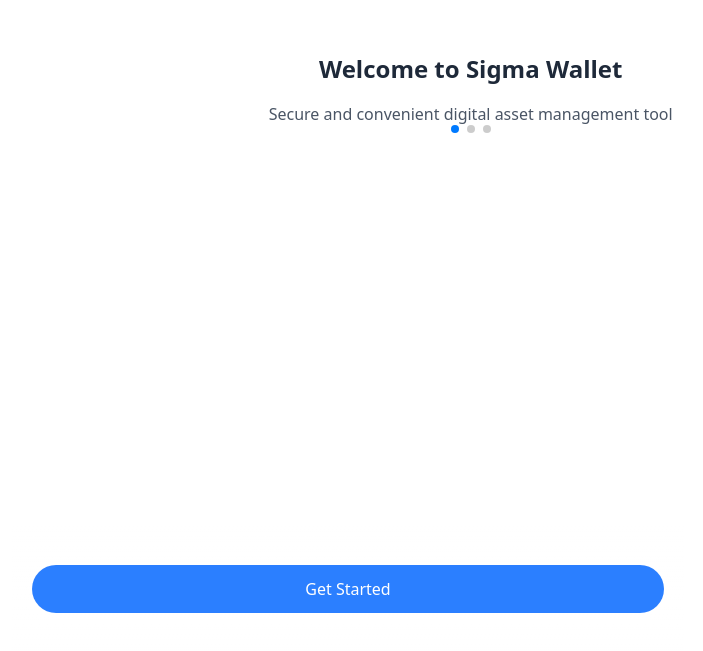
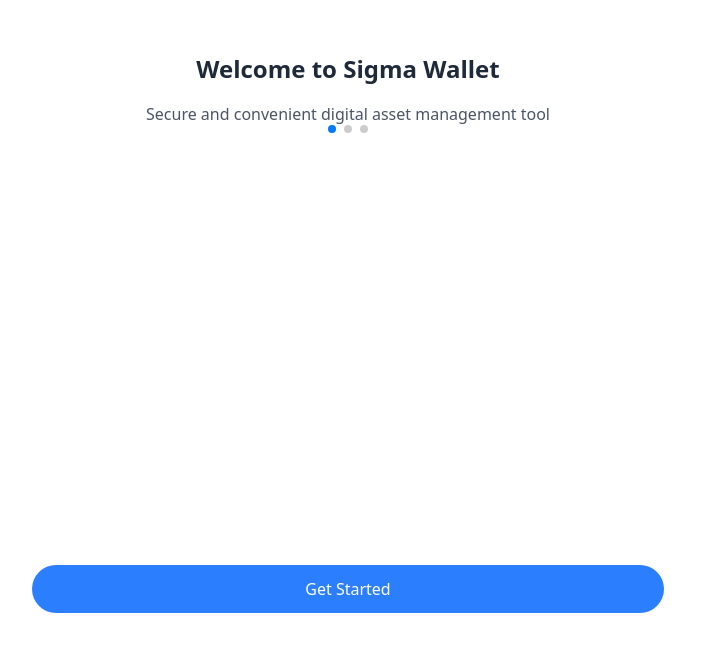
Before and after one commit to tiannian/sigma-wallet, a React (Vite) app in the folder wallet/: page /welcome in a window 1280 px wide. Shown: the part 147-798 px from the top of the page, without its empty margins (292-995 px from the left). Built offline with nearby package versions, Linux system fonts and the light colour scheme; the HTML template or start-up script is replaced by a standard one.

Commit message:
fix welcome

```diff
--- a/wallet/src/App.jsx
+++ b/wallet/src/App.jsx
@@ -88,26 +88,29 @@ function App() {
 
   const currentPage = location.split('/')[1] || 'wallet';
 
+  const isNavDisplay =
+    !location.startsWith('/me/settings') &&
+    !location.startsWith('/recipient/info') &&
+    !location.startsWith('/me/notifications') &&
+    !location.startsWith('/me/account') &&
+    !location.startsWith('/welcome');
+
   useBlockBack(['/welcome', '/wallet', '/activity', '/recipient', '/me']);
 
   return (
     <SwipeableContainer>
       <div className='flex flex-col md:flex-row md:w-0.7 h-screen padding-ios'>
-        <div className='flex-1/3 hidden md:block'>
-          {!location.startsWith('/me/settings') &&
-            !location.startsWith('/recipient/info') &&
-            !location.startsWith('/me/notifications') &&
-            !location.startsWith('/me/account') &&
-            !location.startsWith('/welcome') && (
+        {isNavDisplay && (
+          <div className='flex-1 hidden md:block'>
             <NavDesktop
               items={navigationItems}
               activeTab={currentPage}
               onTabChange={handleNavigate}
             />
+          </div>
         )}
-        </div>
-        <div className='flex-2/3 overflow-auto'>
-          <div className='max-w-2xl md:mr-auto p-5'>
+        <div className='flex-2 overflow-auto'>
+          <div className={`max-w-2xl ${isNavDisplay ? 'md:mr-auto' : 'mx-auto'} p-5`}>
             <Suspense fallback={<Loading />}>
               <Switch>
                 <Route path='/wallet' component={Wallet} />
@@ -134,11 +137,7 @@ function App() {
             </Suspense>
           </div>
         </div>
-        {!location.startsWith('/me/settings') &&
-          !location.startsWith('/recipient/info') &&
-          !location.startsWith('/me/notifications') &&
-          !location.startsWith('/me/account') &&
-          !location.startsWith('/welcome') && (
+        {isNavDisplay && (
           <Nav items={navigationItems} activeTab={currentPage} onTabChange={handleNavigate} />
         )}
         <Toaster position='bottom-center' />
--- a/wallet/src/components/NavDesktop.jsx
+++ b/wallet/src/components/NavDesktop.jsx
@@ -28,7 +28,7 @@ const NavDesktop = ({ items, activeTab, onTabChange }) => {
   const { currentColorTheme } = useColorThemeStore();
 
   return (
-    <div className='ml-auto w-64 h-64 border-r border-gray-200 bg-white'>
+    <div className='ml-auto w-64 h-full border-r border-gray-200 bg-white'>
       <div className='flex flex-col space-y-2 p-4'>
         {items.map(item => (
           <NavDesktopItem
```
Lines whose indentation alone changed are shown as unchanged.
